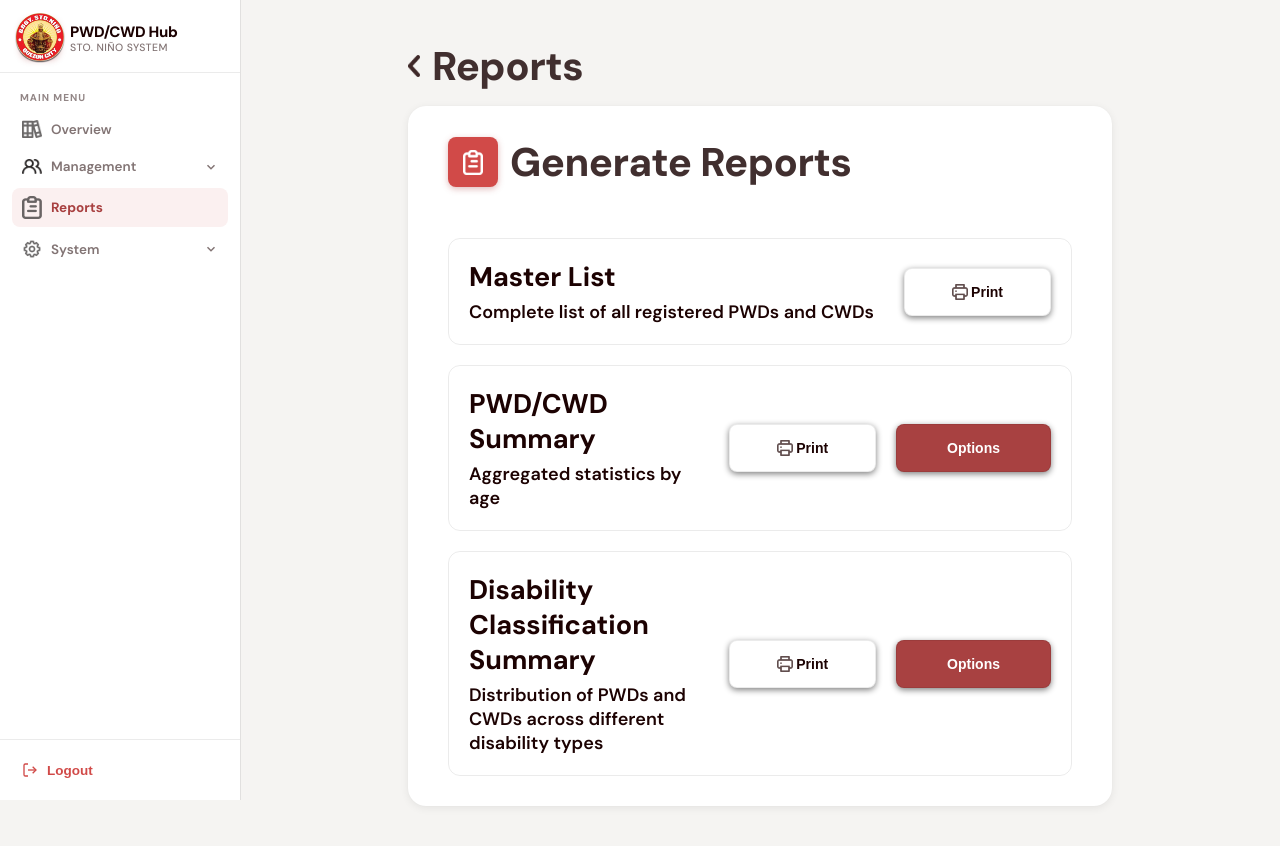
After one commit to xejjj/stoninopwdsys, a PHP site: page /reports.php in a window 1280 px wide. The commit adds this page. Run offline with PHP 8.4, Linux system fonts and the light colour scheme.

Commit message:
1.5.0, added Reports Page

```diff
--- /dev/null
+++ b/css/reports.css
@@ -0,0 +1,329 @@
+:root {
+    --primary:    #D14A48;
+    --btn:        #A84141;
+    --primary-dk: #8a2f2f;
+    --accent:     #D14A48;
+    --sidebar-bg: #ffffff;
+    --body-bg:    #f5f4f2;
+    --card-bg:    #ffffff;
+    --border:     rgba(0,0,0,0.08);
+    --label:      rgba(28,2,2,0.48);
+    --text:       #1c0202;
+    --text-muted: rgba(28,2,2,0.55);
+    --active-nav: #FBF0F0;
+    --active-nav-txt: #A84040;
+    --shadow-card: 0 2px 8px rgba(0,0,0,0.07), 0 0 1px rgba(0,0,0,0.06);
+    --radius-card: 18px;
+    --sidebar-w: 240px;
+  }
+
+  *, *::before, *::after { box-sizing: border-box; margin: 0; padding: 0; }
+
+  body {
+    font-family: 'DM Sans', sans-serif;
+    background: var(--body-bg);
+    color: var(--text);
+    display: flex;
+    min-height: 100vh;
+    padding-left: 10%;
+    padding-right: 10%;
+  }
+
+  /* ── SIDEBAR ── */
+  .sidebar {
+    width: var(--sidebar-w);
+    min-height: 100vh;
+    background: var(--sidebar-bg);
+    box-shadow: 1px 0 0 var(--border);
+    display: flex;
+    flex-direction: column;
+    position: fixed;
+    top: 0; left: 0; bottom: 0;
+    z-index: 100;
+  }
+
+  .sidebar-brand {
+    display: flex;
+    align-items: center;
+    gap: 10px;
+    padding: 18px 20px 14px;
+    border-bottom: 1px solid var(--border);
+  }
+
+  .brand-icon {
+    width: 40px; height: 40px;
+    background: var(--primary);
+    border-radius: 11px;
+    display: flex; align-items: center; justify-content: center;
+    box-shadow: 0 2px 6px rgba(168,64,64,0.35);
+    flex-shrink: 0;
+  }
+  .brand-icon svg { width: 20px; height: 20px; fill: #fff; }
+
+  .brand-text { display: flex; flex-direction: column; }
+  .brand-name { font-weight: 800; font-size: 15px; color: var(--text); letter-spacing: -0.3px; line-height: 1.2; }
+  .brand-sub  { font-size: 10.5px; font-weight: 500; color: var(--text-muted); letter-spacing: 0.4px; text-transform: uppercase; }
+
+  .sidebar-nav { flex: 1; padding: 18px 12px 12px; overflow-y: auto; }
+
+  .nav-section-label {
+    font-size: 10px; font-weight: 700; letter-spacing: 1px;
+    text-transform: uppercase; color: var(--label);
+    padding: 0 8px 8px;
+  }
+
+  .nav-group { margin-bottom: 4px; }
+
+  .nav-item {
+    display: flex; align-items: center; gap: 9px;
+    padding: 8px 10px;
+    border-radius: 8px;
+    font-size: 13.5px; font-weight: 600;
+    color: var(--text-muted);
+    cursor: pointer;
+    transition: background .15s, color .15s;
+    text-decoration: none;
+    margin-bottom: 1px;
+    user-select: none;
+  }
+  .nav-item:hover { background: #f5f0f0; color: var(--text); }
+  .nav-item.active { background: var(--active-nav); color: var(--active-nav-txt); font-weight: 700; }
+  .nav-item.active svg { stroke: var(--active-nav-txt); }
+  .nav-item svg {
+    width: 16px; height: 16px;
+    stroke: currentColor; fill: none; stroke-width: 2;
+    flex-shrink: 0;
+  }
+
+  /* Chevron for expandable items */
+  .nav-item .chevron {
+    margin-left: auto;
+    width: 14px; height: 14px;
+    transition: transform .2s;
+    stroke: currentColor; fill: none; stroke-width: 2.5;
+    flex-shrink: 0;
+  }
+  .nav-item.open .chevron { transform: rotate(180deg); }
+
+  /* Sub-menu */
+  .nav-sub {
+    margin-left: 12px;
+    border-left: 1.5px solid var(--border);
+    padding-left: 8px;
+    margin-bottom: 4px;
+    display: flex; flex-direction: column; gap: 1px;
+    overflow: hidden;
+    max-height: 0;
+    transition: max-height .25s ease;
+  }
+
+  .nav-sub.open { max-height: 200px; }
+
+  .nav-sub-item {
+    display: flex; align-items: center; gap: 8px;
+    padding: 6px 10px;
+    border-radius: 7px;
+    font-size: 13px; font-weight: 600;
+    color: var(--text-muted);
+    cursor: pointer;
+    transition: background .15s, color .15s;
+    text-decoration: none;
+  }
+  .nav-sub-item:hover { background: #f5f0f0; color: var(--text); }
+  .nav-sub-item.active { color: var(--active-nav-txt); font-weight: 700; }
+  .nav-sub-item.active::before {
+    content: '';
+    width: 5px; height: 5px;
+    border-radius: 50%;
+    background: var(--active-nav-txt);
+    flex-shrink: 0;
+  }
+
+  .sidebar-footer {
+    padding: 14px 12px;
+    border-top: 1px solid var(--border);
+  }
+  .logout-btn {
+    display: flex; align-items: center; gap: 9px;
+    padding: 8px 10px; border-radius: 8px;
+    font-size: 13.5px; font-weight: 700;
+    color: var(--primary);
+    cursor: pointer; transition: background .15s;
+    border: none; background: none; width: 100%;
+  }
+  .logout-btn:hover { background: #fbf0f0; }
+  .logout-btn svg { width: 16px; height: 16px; stroke: var(--primary); fill: none; stroke-width: 2; }
+
+  /* ── main stuff, yung buong card ── */
+.main-content {
+  margin-left: var(--sidebar-w);
+  width: calc(100% - var(--sidebar-w));
+  padding: 40px;
+  box-sizing: border-box;
+}
+
+.content-card {
+    margin-top: 2%;
+  background: var(--card-bg);
+  border-radius: var(--radius-card);
+  box-shadow: var(--shadow-card);
+  padding: 30px 40px;
+  display: flex;
+  flex-direction: column;
+
+}
+
+/* first top 20% resident list and search bar */
+.card-header {
+  display: flex;
+  justify-content: space-between;
+  align-items: center;
+  margin-bottom: 30px;
+}
+
+.page-title {
+  display: flex;
+  align-items: center;
+  gap: 12px;
+  color: var(--text);
+}
+
+.back-icon {
+  stroke: var(--text);
+  cursor: pointer;
+}
+
+.page-title h1 {
+  font-size: 40px;
+  font-weight: 800;
+  margin: 0;
+  letter-spacing: -0.5px;
+  color: #412f2f;
+}
+
+.search-bar {
+  display: flex;
+  align-items: center;
+  background: #F4F4F4;
+  border-radius: 8px;
+  padding: 8px 16px;
+  width: 400px;
+  height: 40px;
+  border: 1px solid var(--border);
+}
+
+.search-bar input {
+  border: none;
+  background: transparent;
+  outline: none;
+  font-family: inherit;
+  font-size: 13.5px;
+  color: var(--text);
+  width: 100%;
+  margin-left: 8px;
+}
+
+.search-bar input::placeholder {
+  color: #999;
+  font-weight: 500;
+}
+
+/* content */
+.report-icon
+{
+    width: 50px; height: 50px;
+    background: var(--primary);
+    border-radius: 8px;
+    display: flex; align-items: center; justify-content: center;
+    box-shadow: 0 2px 6px rgba(168,64,64,0.35);
+    flex-shrink: 0;
+}
+
+.card-content {
+    margin-top: 20px;
+    display: flex; flex-direction: column; gap: 20px;
+}
+
+.card-item
+{
+    padding: 20px;
+    border: 1px solid var(--border);
+    border-radius: 12px;
+    display: flex; flex-direction: row; gap: 20px; align-items: center;
+    justify-content: space-between;
+}
+
+.card-item-text {
+    display: flex; flex-direction: column; gap: 6px;
+    font-size: 18px;
+    font-weight: 600;
+    color: var(--text);
+}
+.btn-print {
+    background: var(--card-bg);
+    color: var(--text);
+    border: 1px solid var(--border);
+    padding: 15px 47px;
+    border-radius: 8px;
+    cursor: pointer;
+    font-size: 14px;
+    font-weight: 600;
+    transition: background .15s;
+    box-shadow: 0 2px 6px gray;
+    display: flex; flex-direction: row; align-items: center; gap: 3px;
+}
+.btn-print:hover { background: #f5f0f0;}
+
+.btn-options {
+    background: var(--btn);
+    color: #fff;
+    border: 1px solid var(--border);
+    padding: 15px 50px;
+    border-radius: 8px;
+    cursor: pointer;
+    font-size: 14px;
+    font-weight: 600;
+    transition: background .15s;
+    box-shadow: 0 2px 6px gray;
+}
+.btn-options:hover { background: var(--primary-dk); }
+
+.card-item-actions {
+    display: flex; gap: 20px;
+}
+
+/* kulay ng mga disability types */
+.badge-cognitive { background: #F1E3FE; color: #9747FF; border-color: #dcd2dd;}
+.badge-visual    { background: #E1EBFD; color: #4A81FB; border-color: #ced2de;}
+.badge-motor     { background: #FCE1E1; color: #ED5F5F; border-color: #e6c6c9;}
+.badge-auditory  { background: #FEF4D4; color: #DCA311; border-color: #e3e0c1;}
+.badge-speech    { background: #FDE8D4; color: #E87221; border-color: #e0d2c5;}
+
+/* active/pending stuff */
+.status {
+  display: inline-block;
+  padding: 4px 0;
+  border-radius: 12px;
+  font-size: 10.5px;
+  font-weight: 700;
+  text-align: center;
+  border: 1px solid transparent;
+  width: 65px;
+}
+
+.status-active { background: #EAF9EE; color: #38C966; border-color: #B2EAC4; }
+.status-pending { background: #FFF3E8; color: #F18831; border-color: #FCD5B5; }
+
+/* mga bagay na pwede pindutin */
+.actions { display: flex; gap: 12px; }
+
+.actions button {
+  background: none;
+  border: none;
+  padding: 0;
+  cursor: pointer;
+  color: #A09898;
+  transition: color 0.2s;
+}
+
+.actions button:hover { color: var(--primary); }
--- a/dashboard.php
+++ b/dashboard.php
@@ -13,7 +13,7 @@
 <aside class="sidebar">
   <div class="sidebar-brand">
     <div class="brand-icon">
-      <svg viewBox="0 0 24 24" xmlns="http://www.w3.org/2000/svg"><circle cx="12" cy="7" r="4"/><path d="M4 21c0-4.418 3.582-8 8-8s8 3.582 8 8"/></svg>
+         <img src="assets/barangay-logo.png" width="50">
     </div>
     <div class="brand-text">
       <span class="brand-name">PWD/CWD Hub</span>
@@ -45,7 +45,7 @@
     </div>
 
     <div class="nav-group">
-      <a class="nav-item" href="#">
+      <a class="nav-item" href="reports.php">
         <img src = "assets/reporticon.png" width="20" >
         Reports
       </a>
--- a/registration.php
+++ b/registration.php
@@ -32,7 +32,7 @@
     </div>
 
     <div class="nav-group">
-      <a class="nav-item open" href="#" onclick="toggleMenu(event,'mgmt-sub')">
+      <a class="nav-item open active" href="#" onclick="toggleMenu(event,'mgmt-sub')">
         <img src = "assets/users.png" width="20" >
         Management
         <svg class="chevron" viewBox="0 0 24 24"><polyline points="6 15 12 9 18 15"/></svg>
@@ -45,7 +45,7 @@
     </div>
 
     <div class="nav-group">
-      <a class="nav-item" href="#">
+      <a class="nav-item" href="reports.php">
         <img src = "assets/reporticon.png" width="20" >
         Reports
       </a>
--- /dev/null
+++ b/reports.php
@@ -0,0 +1,160 @@
+<!DOCTYPE html>
+<html lang="en">
+<head>
+<meta charset="UTF-8">
+<meta name="viewport" content="width=device-width, initial-scale=1.0">
+<title>Reports</title>
+<link href="https://fonts.googleapis.com/css2?family=DM+Sans:ital,opsz,wght@0,9..40,300;0,9..40,400;0,9..40,500;0,9..40,600;0,9..40,700;0,9..40,800;1,9..40,400&display=swap" rel="stylesheet">
+<link rel="stylesheet" href="css/reports.css" />
+</head>
+<body>
+
+<!-- ── SIDEBAR ── -->
+<aside class="sidebar">
+  <div class="sidebar-brand">
+    <div class="brand-icon">
+      <img src="assets/barangay-logo.png" width="50">
+    </div>
+    <div class="brand-text">
+      <span class="brand-name">PWD/CWD Hub</span>
+      <span class="brand-sub">Sto. Niño System</span>
+    </div>
+  </div>
+
+  <nav class="sidebar-nav">
+    <div class="nav-section-label">Main Menu</div>
+
+    <div class="nav-group">
+      <a class="nav-item" href="dashboard.php">
+        <img src = "assets/overviewicon.png" width="20">
+        Overview
+      </a>
+    </div>
+
+    <div class="nav-group">
+      <a class="nav-item open" href="#" onclick="toggleMenu(event,'mgmt-sub')">
+        <img src = "assets/users.png" width="20" >
+        Management
+        <svg class="chevron" viewBox="0 0 24 24"><polyline points="6 15 12 9 18 15"/></svg>
+      </a>
+      <div class="nav-sub" id="mgmt-sub">
+        <a class="nav-sub-item" href="resident.php">View Residents</a>
+        <a class="nav-sub-item" href="registration.php">New Registration</a>
+        <a class="nav-sub-item" href="#">Review Submissions</a>
+      </div>
+    </div>
+
+    <div class="nav-group">
+      <a class="nav-item active" href="reports.php">
+        <img src = "assets/reporticon.png" width="20" >
+        Reports
+      </a>
+    </div>
+
+    <div class="nav-group">
+      <a class="nav-item open" href="#" onclick="toggleMenu(event,'system-sub')">
+        <img src = "assets/settingicon.png" width="20" >
+        System
+        <svg class="chevron" viewBox="0 0 24 24"><polyline points="6 15 12 9 18 15"/></svg>
+      </a>
+      <div class="nav-sub" id="system-sub">
+        <a class="nav-sub-item" href="#">System Tools</a>
+        <a class="nav-sub-item" href="#">Accounts</a>
+        <a class="nav-sub-item" href="#">Archive</a>
+      </div>
+    </div>
+  </nav>
+
+  <div class="sidebar-footer">
+    <button class="logout-btn" href="login.html">
+      <svg viewBox="0 0 24 24"><path d="M9 21H5a2 2 0 0 1-2-2V5a2 2 0 0 1 2-2h4"/><polyline points="16 17 21 12 16 7"/><line x1="21" y1="12" x2="9" y2="12"/></svg>
+      Logout
+    </button>
+  </div>
+</aside>
+
+<!--  MAIN  -->
+<main class="main-content">
+    <div class="page-title">
+        <img src = "assets/leftchevron.png" width="12" onclick="toDashboard()">
+        <h1>Reports</h1>
+      </div>
+  <div class="content-card">
+
+    <div class="card-header">
+        <div class = "page-title">
+            <div class="report-icon">
+                <img src = "assets/reporticon2.png" width="20" >
+            </div>
+            <h1> Generate Reports </h1>
+        </div>
+    </div>
+
+    <div class = "card-content">
+                <div class = "card-item">
+                    <div class = "card-item-text">
+                        <h2> Master List </h2>
+                        <p> Complete list of all registered PWDs and CWDs</p>
+                    </div>
+                    <div class = "card-item-actions">
+                        <button class="btn-print">
+                            <img src = "assets/printicon.png" width="16" > Print
+                        </button>
+                    </div>
+                </div>
+
+                <div class = "card-item">
+                    <div class = "card-item-text">
+                        <h2> PWD/CWD Summary </h2>
+                        <p> Aggregated statistics by age</p>
+                    </div>
+                    <div class = "card-item-actions">
+                        <button class="btn-print">
+                            <img src = "assets/printicon.png" width="16" > Print
+                        </button>
+                        <button class="btn-options">
+
+                            Options
+                        </button>
+                    </div>
+                </div>
+
+                <div class = "card-item">
+                    <div class = "card-item-text">
+                        <h2> Disability Classification Summary </h2>
+                        <p> Distribution of PWDs and CWDs across different disability types</p>
+                    </div>
+                    <div class = "card-item-actions">
+                        <button class="btn-print">
+                            <img src = "assets/printicon.png" width="16" > Print
+                        </button>
+                        <button class="btn-options">
+                            Options
+                        </button>
+                    </div>
+                </div>
+            </div>
+        </div>
+  </div>
+</main>
+
+
+<script>
+function toggleMenu(event, id) {
+  event.preventDefault();
+
+  const trigger = event.currentTarget;
+  const submenu = document.getElementById(id);
+
+  // Toggle open class on parent
+  trigger.classList.toggle("open");
+
+  // Toggle submenu
+  submenu.classList.toggle("open");
+}
+function toDashboard() {
+  window.location.href = "dashboard.php";
+}
+</script>
+</body>
+</html>
```
Also changed, not shown: css/registration.css (+11 -3 lines), resident.php (+9 -6 lines), assets/printicon.png (added), assets/reporticon2.png (added).
